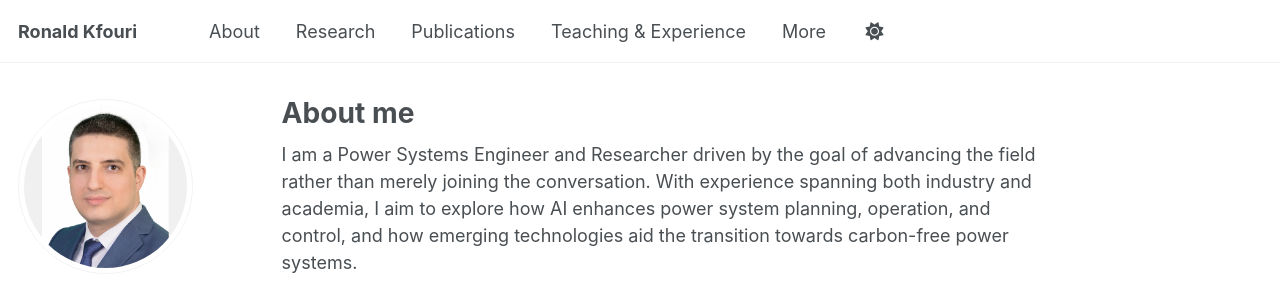
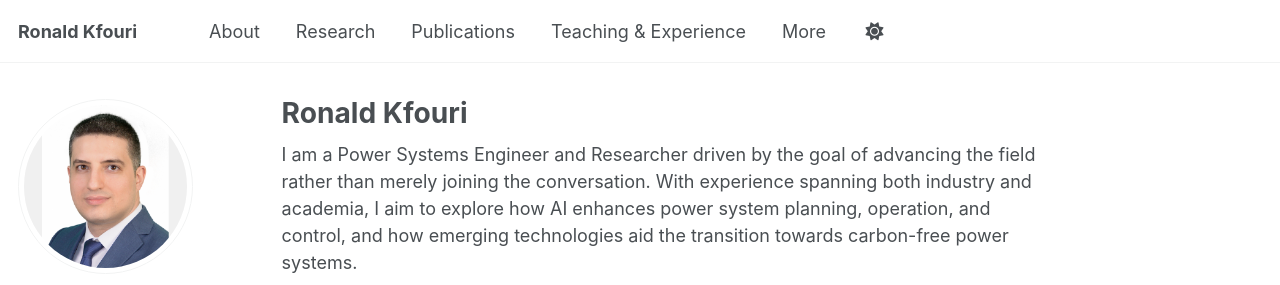
Before and after one commit to RonaldKfouri/RonaldKfouri.github.io, a Jekyll site: the page built from _pages/about.md, in a window 1280 px wide and 900 px high. Shown: the top 285 px of the window. Built offline with Jekyll 4.4.1, drawn with Linux system fonts in a browser that asks for light colours; some web fonts are replaced; a script that is not in the unit is left out.

Commit message:
Update about.md

```diff
--- a/_pages/about.md
+++ b/_pages/about.md
@@ -1,6 +1,6 @@
 ---
 permalink: /
-title: "About me"
+title: "Ronald Kfouri"
 author_profile: true
 redirect_from:
   - /about/
```
